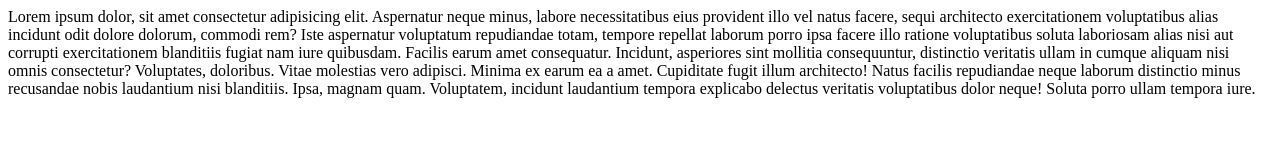
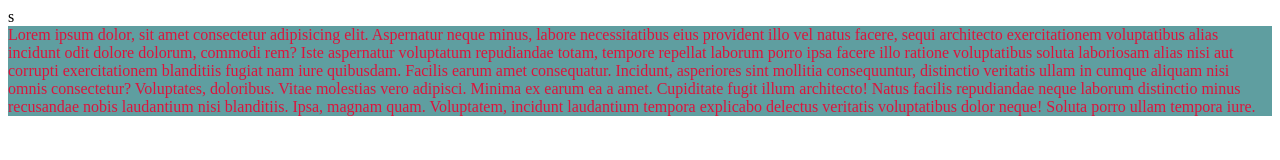
Before and after one commit to ShivamIT23/Local_To-, a plain HTML site: page Index.html in a window 1280 px wide. Drawn offline with Linux system fonts and the light colour scheme.

Commit message:
Add style in Html

```diff
--- a/Index.html
+++ b/Index.html
@@ -4,6 +4,7 @@
     <meta charset="UTF-8">
     <meta name="viewport" content="width=device-width, initial-scale=1.0">
     <title>My First Git Project</title>
+    <link rel="stylesheet" href="style.css">s
 </head>
 <body>
     <div class="container">
```
